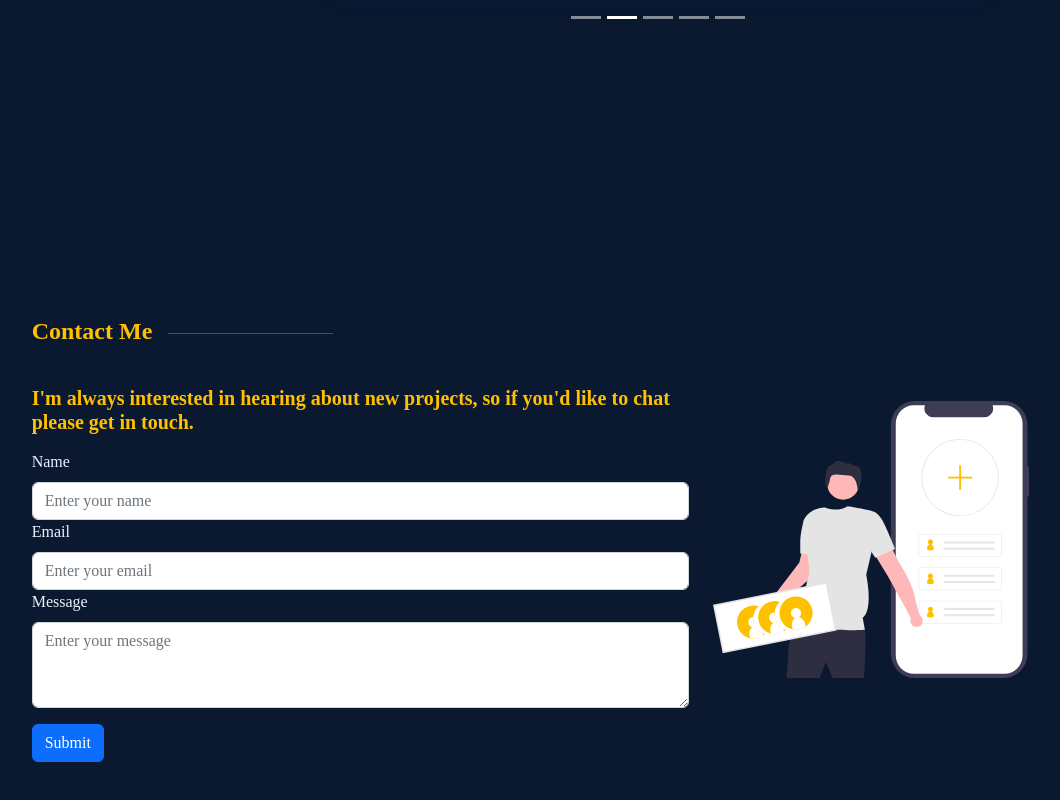
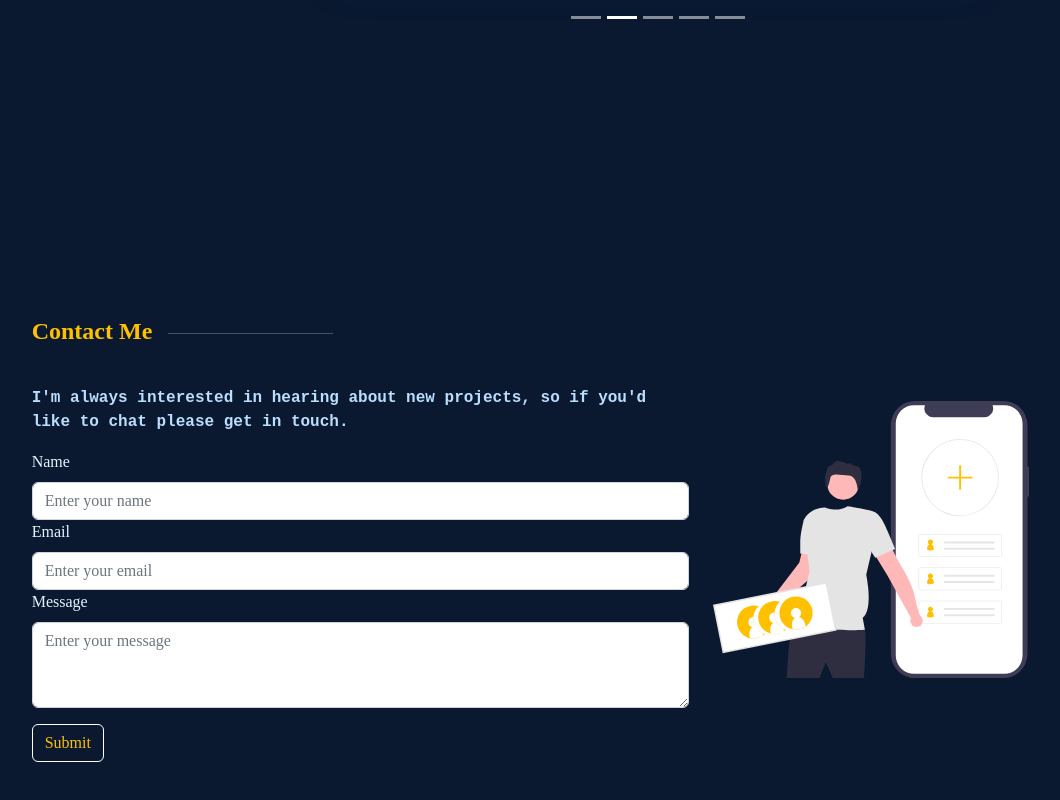
Before and after one commit to ahzamir/my-portfolio, a React (Create React App) app: page / in a window 1280 px wide. Shown: the part 2714-3514 px from the top of the page, without its empty margins (99-1159 px from the left). Built offline with nearby package versions, Linux system fonts and the light colour scheme; a web font is replaced by a local one.

Commit message:
added some design to the cotact page content

```diff
--- a/src/components/pages/Contact.js
+++ b/src/components/pages/Contact.js
@@ -1,18 +1,7 @@
 import React from 'react';
 import contactSvg from '../../assets/svgs/contact-page.svg';
 
-const Contact = () => {
-    // empty the form after submit
-    const clearForm = () => {
-        // get the form inputs and clear them
-        const inputs = document.querySelectorAll('input');
-        // clear the inputs values after 3 sec
-        setTimeout(() => {
-            inputs.forEach(input => input.value = '');
-        }
-        , 3000);
-    }
-    return (
+const Contact = () => (
     <section id="contact" className="row m-0 mt-md-5 mb-md-5">
         <div className="col-md-8">
             <div className="d-flex mb-4">
@@ -20,8 +9,8 @@ const Contact = () => {
                 <hr className="ms-3 w-25" />
             </div>
             <div>
-                    <h3 className="secondary-color mb-3 fw-bold fs-5">I'm always interested in hearing about new projects, so if you'd like to chat
-                        please get in touch.</h3>
+                <p className="tertiary-color mb-3 fw-bold fs-6">I'm always interested in hearing about new projects, so if you'd like to chat
+                    please get in touch.</p>
                 <form action="https://formspree.io/f/xayvdjzb" method="post">
                     <label htmlFor="name" className="form-label">Name</label>
                     <input type="text" className="form-control" id="name" name="name" placeholder="Enter your name" required />
@@ -29,7 +18,7 @@ const Contact = () => {
                     <input type="email" className="form-control" id="email" name="email" placeholder="Enter your email" required />
                     <label htmlFor="message" className="form-label">Message</label>
                     <textarea className="form-control" id="message" rows="3" name="message" placeholder="Enter your message" required></textarea>
-                        <button type="submit" value="send" className="btn btn-primary mt-3" onClick={clearForm}>Submit</button>
+                    <button type="submit" value="send" className="btn bg-main border-white secondary-color mt-3">Submit</button>
                 </form>
             </div>
         </div>
@@ -37,7 +26,6 @@ const Contact = () => {
             <img src={contactSvg} alt="Home" className="img-fluid" />
         </div>
     </section >
-    )
-};
+);
 
 export default Contact;
```
Lines whose indentation alone changed are shown as unchanged.
